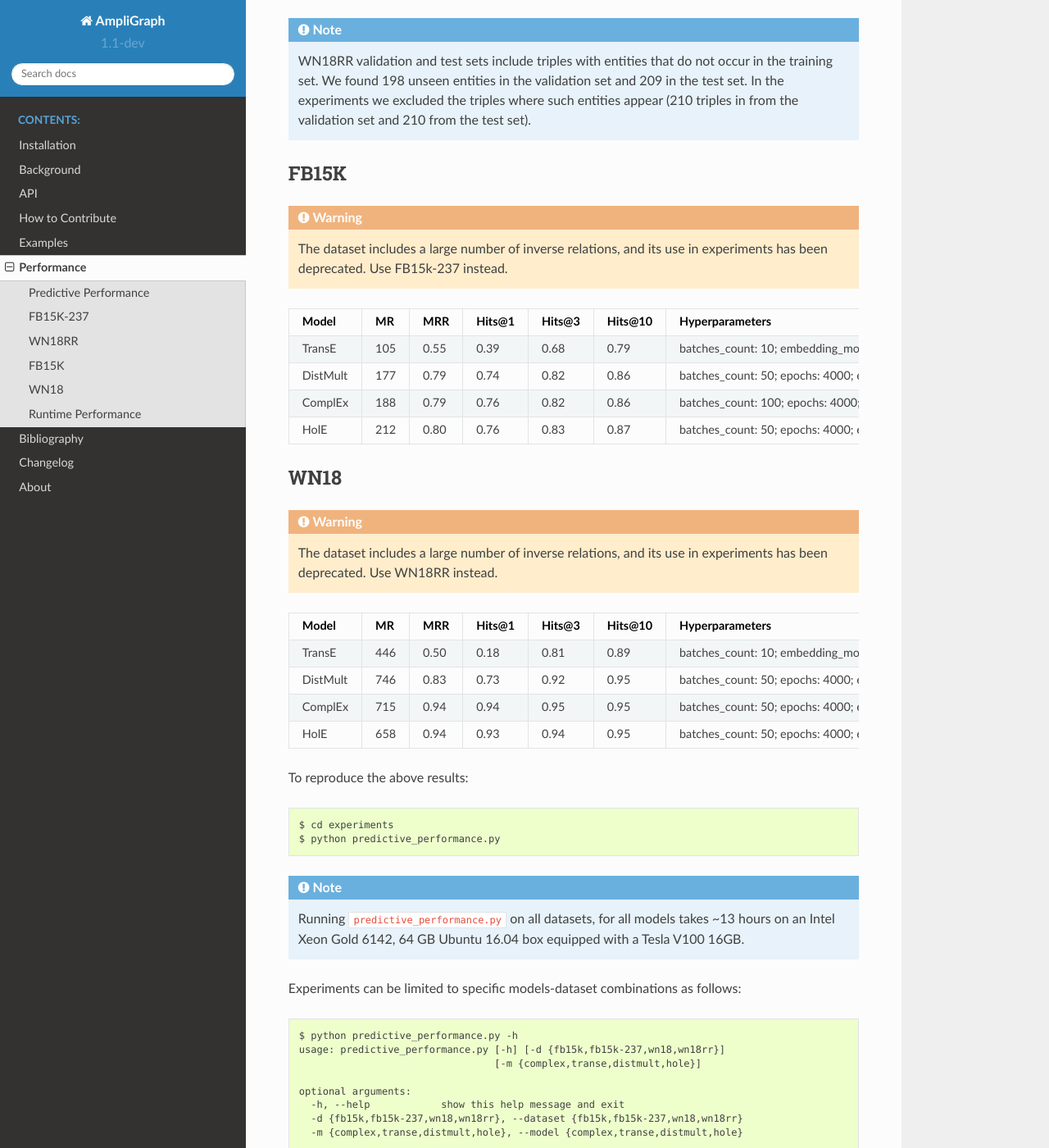
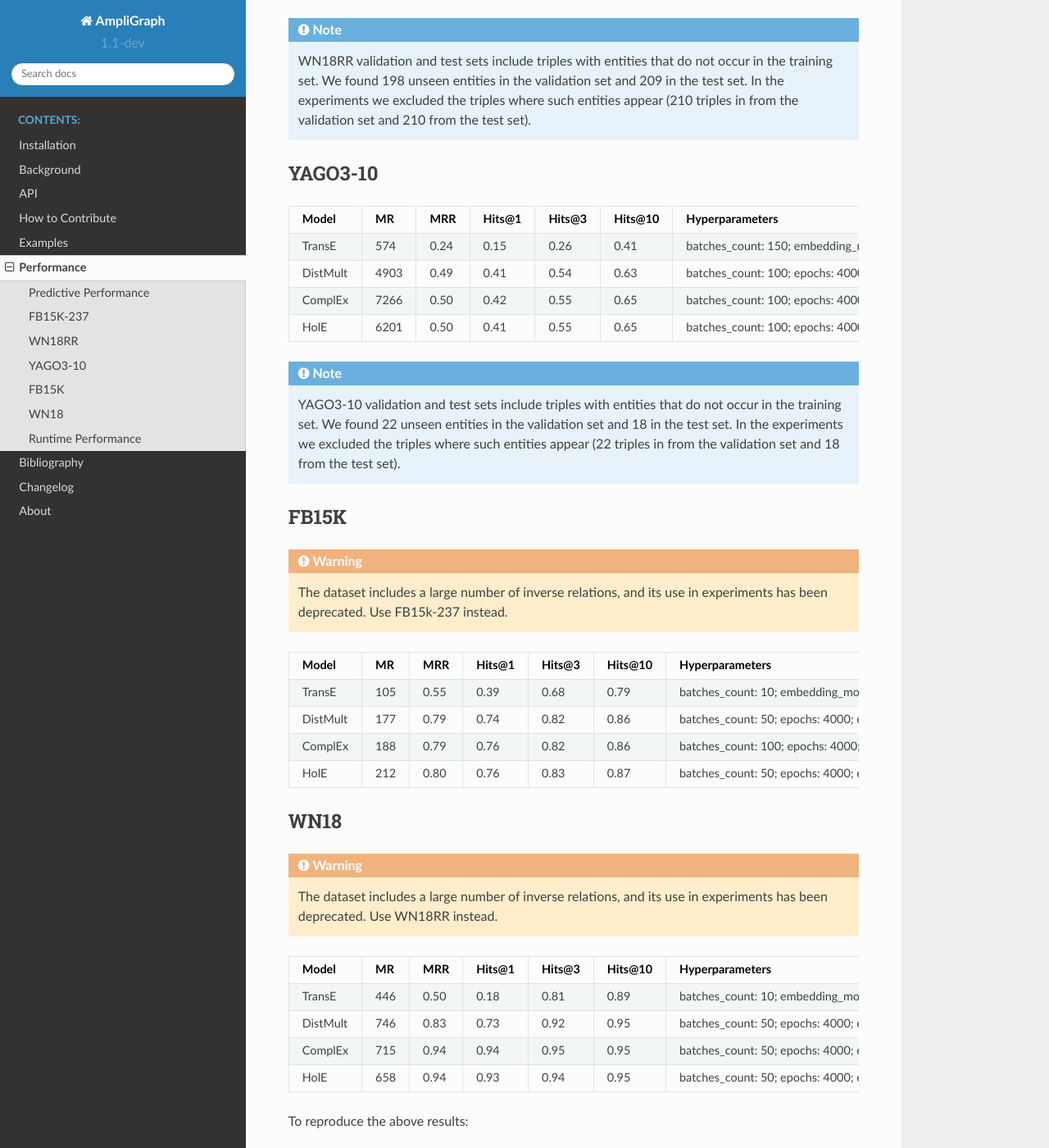
Before and after one commit to Accenture/AmpliGraph, a Sphinx documentation site: the page built from docs/experiments.rst, in a window 1280 px wide and 1400 px high, scrolled down 907 px. Shown: the whole window at 82% size. Built offline with Sphinx 7.4.7 and the Read the Docs theme 2.0.0, drawn with Linux system fonts in a browser that asks for light colours; the version number is read from the project's files by our own code; some of the changed text lies outside the part shown.

Commit message:
updated YAGO3-10 results, scripts and docs

```diff
--- a/docs/experiments.rst
+++ b/docs/experiments.rst
@@ -154,6 +154,79 @@
     in the training set. We found 198 unseen entities in the validation set and 209 in the test set.
     In the experiments we excluded the triples where such entities appear (210 triples in from the validation
     set and 210 from the test set).
+
+
+YAGO3-10
+--------
+
+======== ======== ====== ======== ======== ========= =========================
+ Model      MR     MRR    Hits@1   Hits@3   Hits\@10      Hyperparameters
+======== ======== ====== ======== ======== ========= =========================
+TransE   574      0.24   0.15     0.26     0.41       batches_count: 150;
+                                                      embedding_model_params:
+                                                      norm: 1;
+                                                      epochs: 4000;
+                                                      eta: 50;
+                                                      k: 1000;
+                                                      loss: self_adversarial;
+                                                      loss_params:
+                                                      alpha: 0.5;
+                                                      margin: 5;
+                                                      optimizer: adam;
+                                                      optimizer_params:
+                                                      lr: 0.0001;
+                                                      seed: 0
+
+DistMult 4903     0.49   0.41     0.54     0.63       batches_count: 100;
+                                                      epochs: 4000;
+                                                      eta: 50;
+                                                      k: 400;
+                                                      loss: self_adversarial;
+                                                      loss_params:
+                                                      alpha: 1;
+                                                      margin: 1;
+                                                      optimizer: adam;
+                                                      optimizer_params:
+                                                      lr: 0.0005;
+                                                      regularizer: LP;
+                                                      regularizer_params:
+                                                      lambda: 0.0001;
+                                                      p: 2;
+                                                      seed: 0
+
+ComplEx  7266     0.50   0.42     0.55     0.65       batches_count: 100;
+                                                      epochs: 4000;
+                                                      eta: 30;
+                                                      k: 350;
+                                                      loss: self_adversarial;
+                                                      loss_params:
+                                                      alpha: 1;
+                                                      margin: 0.5;
+                                                      optimizer: adam;
+                                                      optimizer_params:
+                                                      lr: 0.0001;
+                                                      seed: 0
+
+HolE     6201     0.50   0.41     0.55     0.65       batches_count: 100;
+                                                      epochs: 4000;
+                                                      eta: 30;
+                                                      k: 350;
+                                                      loss: self_adversarial;
+                                                      loss_params:
+                                                      alpha: 1;
+                                                      margin: 0.5;
+                                                      optimizer: adam;
+                                                      optimizer_params:
+                                                      lr: 0.0001;
+                                                      seed: 0
+======== ======== ====== ======== ======== ========= =========================
+
+
+
+.. note:: YAGO3-10 validation and test sets include triples with entities that do not occur
+    in the training set. We found 22 unseen entities in the validation set and 18 in the test set.
+    In the experiments we excluded the triples where such entities appear (22 triples in from the validation
+    set and 18 from the test set).
 
 
 FB15K
```
Also changed, not shown: other parts of docs/experiments.rst (+2 -2 lines), README.md (+6 -6 lines), 4 other files.
